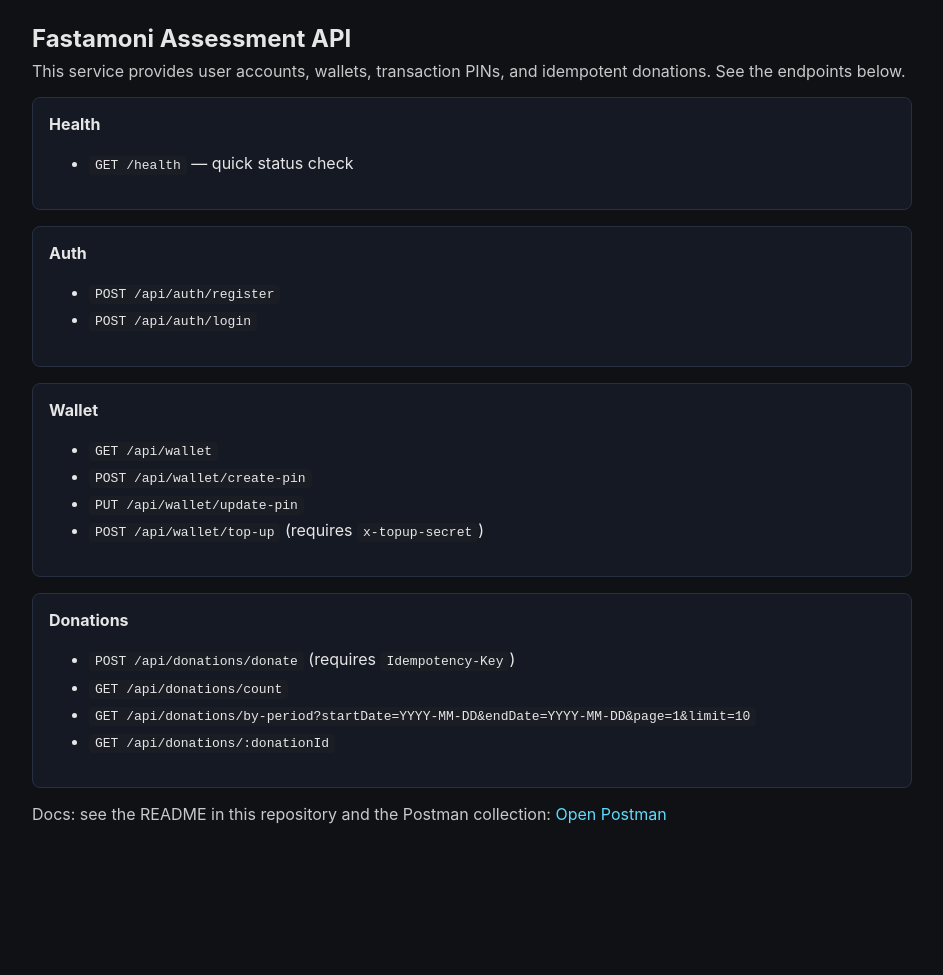
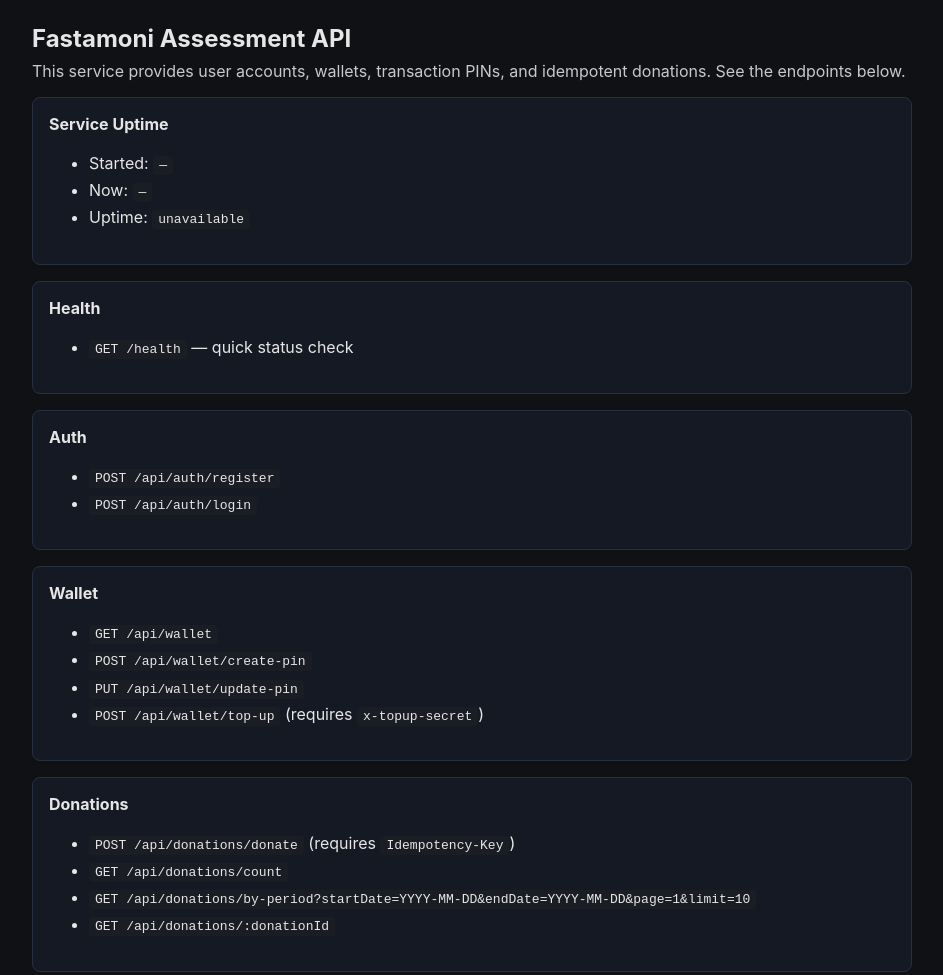
Before and after one commit to Marvellous-is-cool/backend-test-fastamoni, a website: page public/index.html in a window 1280 px wide. Shown: the top 975 px of the page, without its empty margins (168-1111 px from the left). Before the commit the page ends 860 px from the top, so only its background shows below. Drawn offline with Linux system fonts and the light colour scheme; no server answers.

Commit message:
changed /health endpoint

```diff
--- a/public/index.html
+++ b/public/index.html
@@ -57,6 +57,15 @@
         idempotent donations. See the endpoints below.
       </p>
 
+      <div class="card" id="uptime-card">
+        <strong>Service Uptime</strong>
+        <ul>
+          <li>Started: <code id="startedAt">—</code></li>
+          <li>Now: <code id="now">—</code></li>
+          <li>Uptime: <code id="uptime">—</code></li>
+        </ul>
+      </div>
+
       <div class="card">
         <strong>Health</strong>
         <ul>
@@ -110,5 +119,37 @@
         >
       </p>
     </div>
+    <script>
+      // Poll health endpoint every 5 seconds and render uptime
+      const elStarted = document.getElementById("startedAt");
+      const elNow = document.getElementById("now");
+      const elUptime = document.getElementById("uptime");
+
+      async function fetchHealth() {
+        const paths = ["/api/health", "/api/health"];
+        for (const p of paths) {
+          try {
+            const res = await fetch(p, { cache: "no-store" });
+            if (!res.ok) continue;
+            const data = await res.json();
+            elStarted.textContent = data.startedAt || "—";
+            elNow.textContent = data.now || new Date().toISOString();
+            const secs = Number(data.uptimeSeconds || 0);
+            const h = Math.floor(secs / 3600);
+            const m = Math.floor((secs % 3600) / 60);
+            const s = secs % 60;
+            elUptime.textContent = `${h}h ${m}m ${s}s`;
+            return;
+          } catch (e) {
+            // try next path
+          }
+        }
+        // If both paths failed, show a small hint
+        elUptime.textContent = "unavailable";
+      }
+
+      fetchHealth();
+      setInterval(fetchHealth, 5000);
+    </script>
   </body>
 </html>
```
Also changed, not shown: app.js (+16 -2 lines), 1 other file.
